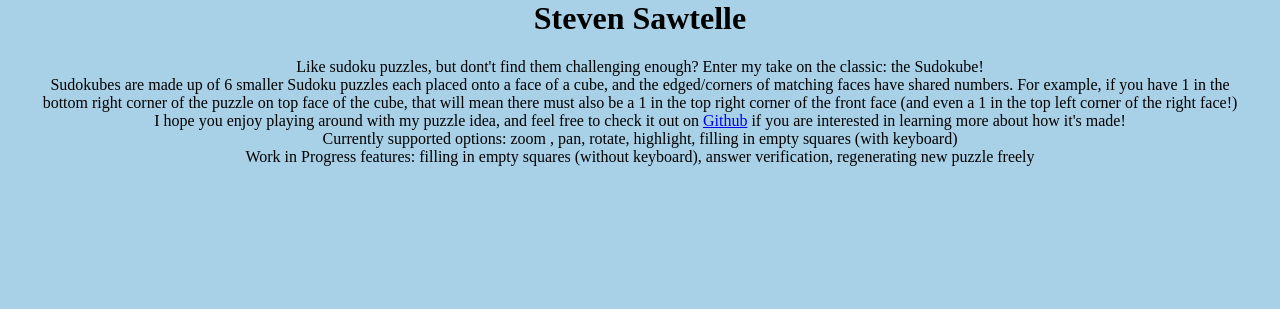
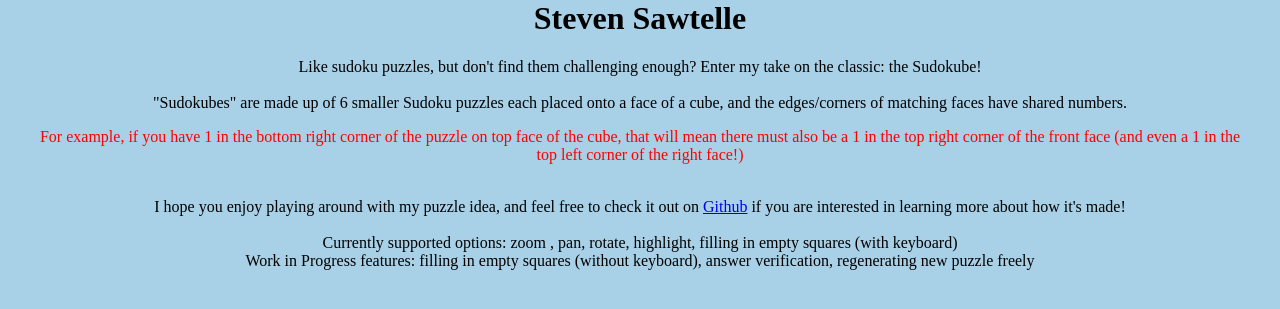
Before and after one commit to StevenSawtelle/stevensawtelle.github.io, a Jekyll site: the page puzzles/sudokube/about.html, which Jekyll copies as it is, in a window 1280 px wide. Shown: the top 309 px of the page. Built offline with Jekyll 4.4.1, drawn with Linux system fonts in a browser that asks for light colours; some web fonts are replaced.

Commit message:
fix typos

```diff
--- a/puzzles/sudokube/about.html
+++ b/puzzles/sudokube/about.html
@@ -22,13 +22,13 @@
 
         <h1>Steven Sawtelle</h1>
         <p>
-            Like sudoku puzzles, but dont't find them challenging enough? Enter my take on the classic: the Sudokube!
-            <br>Sudokubes are made up of 6 smaller Sudoku puzzles each placed onto a face of a cube, and the edged/corners of
-            matching faces have shared numbers. For example, if you have 1 in the bottom right corner of the puzzle on top face of the cube,
-             that will mean there must also be a 1 in the top right corner of the front face (and even a 1 in the top left corner of the right face!)
+            Like sudoku puzzles, but don't find them challenging enough? Enter my take on the classic: the Sudokube!
+            <br><br>"Sudokubes" are made up of 6 smaller Sudoku puzzles each placed onto a face of a cube, and the edges/corners of
+            matching faces have shared numbers. <p style="color:red">For example, if you have 1 in the bottom right corner of the puzzle on top face of the cube,
+             that will mean there must also be a 1 in the top right corner of the front face (and even a 1 in the top left corner of the right face!)</p>
             <br>I hope you enjoy playing around with my puzzle idea, and feel free to check it out on <a href="https://github.com/StevenSawtelle/sudokube">Github</a>
             if you are interested in learning more about how it's made!
-            <br>Currently supported options: zoom , pan, rotate, highlight, filling in empty squares (with keyboard)
+            <br><br>Currently supported options: zoom , pan, rotate, highlight, filling in empty squares (with keyboard)
             <br>Work in Progress features: filling in empty squares (without keyboard), answer verification, regenerating new puzzle freely
         </p>
     </center>
```
